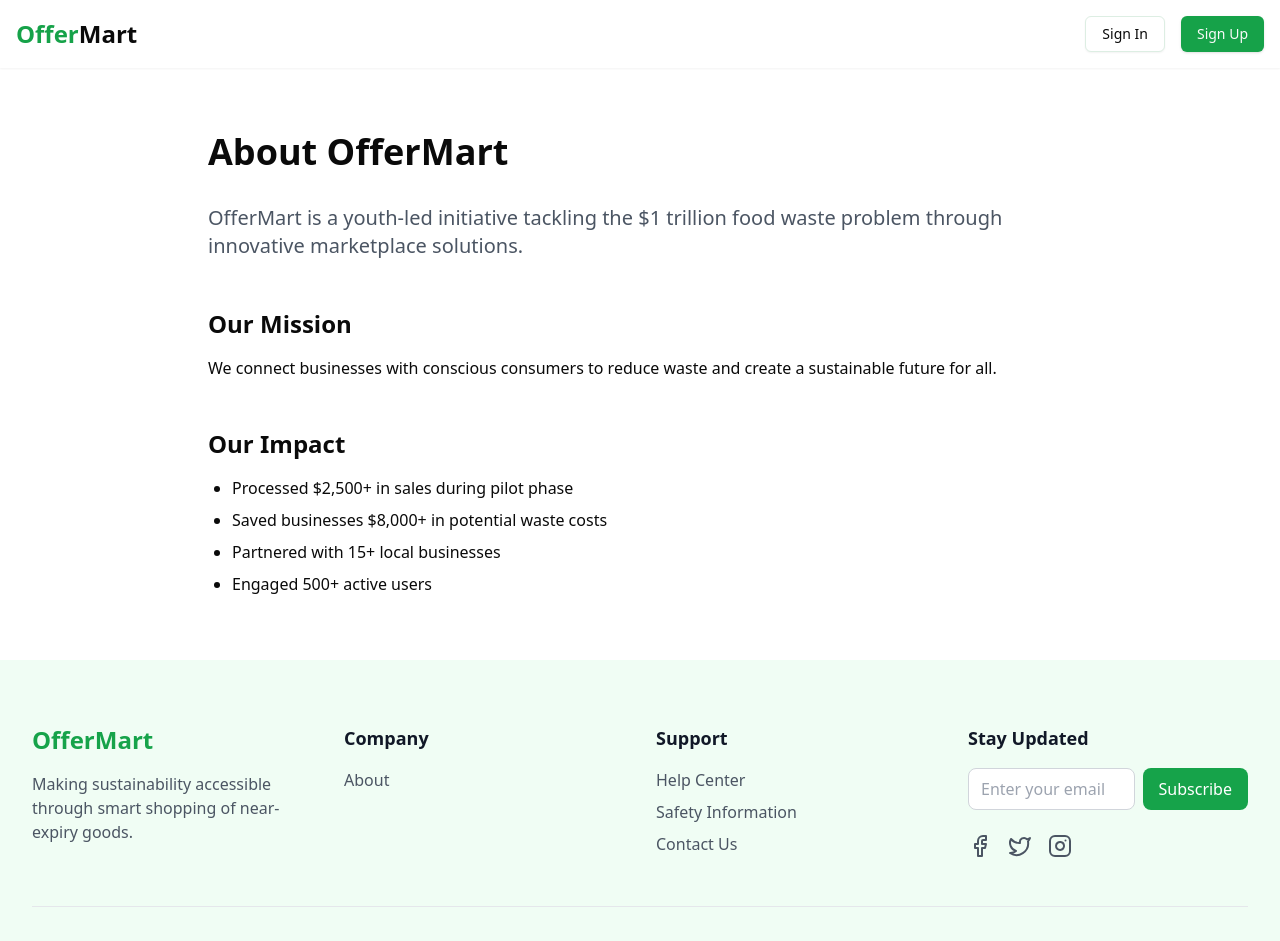
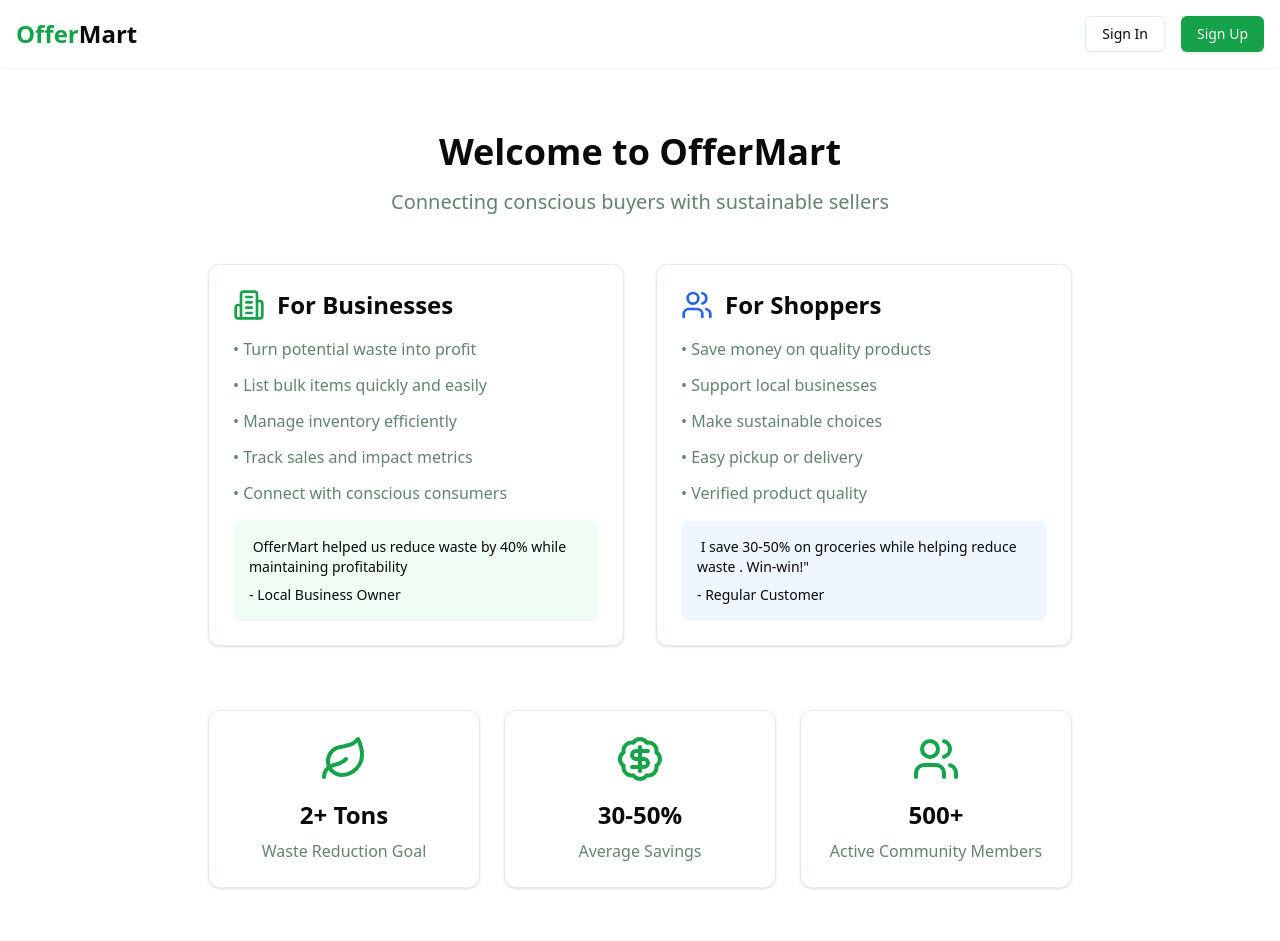
Before and after one commit to dineshchhantyal/offermart, a Next.js app: page /about in a window 1280 px wide. Shown: the top 941 px of the page. Built offline with nearby package versions, Linux system fonts and the light colour scheme; no server answers.

Commit message:
Update About page to enhance content and reflect OfferMart's mission and benefits for businesses and shoppers

```diff
--- a/src/app/about/page.tsx
+++ b/src/app/about/page.tsx
@@ -1,34 +1,93 @@
 import { Metadata } from "next";
+import { Building2, Users, Leaf, BadgeDollarSign } from "lucide-react";
+import { Card } from "@/components/ui/card";
 
 export const metadata: Metadata = {
-  title: "About Us",
+  title: "About OfferMart - Sustainable Shopping Made Simple",
   description:
-    "Learn about OfferMart's mission to reduce waste through smart shopping",
+    "Join OfferMart to reduce waste and save money. Perfect for businesses looking to minimize losses and shoppers seeking great deals.",
 };
 
 export default function AboutPage() {
   return (
     <div className="container mx-auto px-4 py-16 max-w-4xl">
-      <h1 className="text-4xl font-bold mb-8">About OfferMart</h1>
+      <div className="text-center mb-12">
+        <h1 className="text-4xl font-bold mb-4">Welcome to OfferMart</h1>
+        <p className="text-xl text-muted-foreground">
+          Connecting conscious buyers with sustainable sellers
+        </p>
+      </div>
+
+      <div className="grid md:grid-cols-2 gap-8 mb-16">
+        <Card className="p-6 space-y-4">
+          <div className="flex items-center gap-3">
+            <Building2 className="h-8 w-8 text-green-600" />
+            <h2 className="text-2xl font-bold">For Businesses</h2>
+          </div>
+          <div className="space-y-3 text-muted-foreground">
+            <p>• Turn potential waste into profit</p>
+            <p>• List bulk items quickly and easily</p>
+            <p>• Manage inventory efficiently</p>
+            <p>• Track sales and impact metrics</p>
+            <p>• Connect with conscious consumers</p>
+          </div>
+          <div className="mt-4 p-4 bg-green-50 dark:bg-green-900/20 rounded-lg">
+            <p className="text-sm">
+              &nbsp;OfferMart helped us reduce waste by 40% while maintaining
+              profitability&nbsp;
+            </p>
+            <p className="text-sm font-medium mt-2">- Local Business Owner</p>
+          </div>
+        </Card>
+
+        <Card className="p-6 space-y-4">
+          <div className="flex items-center gap-3">
+            <Users className="h-8 w-8 text-blue-600" />
+            <h2 className="text-2xl font-bold">For Shoppers</h2>
+          </div>
+          <div className="space-y-3 text-muted-foreground">
+            <p>• Save money on quality products</p>
+            <p>• Support local businesses</p>
+            <p>• Make sustainable choices</p>
+            <p>• Easy pickup or delivery</p>
+            <p>• Verified product quality</p>
+          </div>
+          <div className="mt-4 p-4 bg-blue-50 dark:bg-blue-900/20 rounded-lg">
+            <p className="text-sm">
+              &nbsp;I save 30-50% on groceries while helping reduce waste
+              .&nbsp;Win-win!"
+            </p>
+            <p className="text-sm font-medium mt-2">- Regular Customer</p>
+          </div>
+        </Card>
+      </div>
+
+      <div className="grid sm:grid-cols-2 lg:grid-cols-3 gap-6 mb-16">
+        <Card className="p-6 text-center">
+          <Leaf className="h-12 w-12 mx-auto mb-4 text-green-600" />
+          <h3 className="text-2xl font-bold mb-2">2+ Tons</h3>
+          <p className="text-muted-foreground">Waste Reduction Goal</p>
+        </Card>
+        <Card className="p-6 text-center">
+          <BadgeDollarSign className="h-12 w-12 mx-auto mb-4 text-green-600" />
+          <h3 className="text-2xl font-bold mb-2">30-50%</h3>
+          <p className="text-muted-foreground">Average Savings</p>
+        </Card>
+        <Card className="p-6 text-center sm:col-span-2 lg:col-span-1">
+          <Users className="h-12 w-12 mx-auto mb-4 text-green-600" />
+          <h3 className="text-2xl font-bold mb-2">500+</h3>
+          <p className="text-muted-foreground">Active Community Members</p>
+        </Card>
+      </div>
+
       <div className="prose dark:prose-invert max-w-none">
-        <p className="text-xl mb-8 text-gray-600 dark:text-gray-300">
-          OfferMart is a youth-led initiative tackling the $1 trillion food
-          waste problem through innovative marketplace solutions.
+        <h2 className="text-2xl font-bold mb-4">Our Commitment</h2>
+        <p className="text-muted-foreground">
+          At OfferMart, we&apos;re building a sustainable future by connecting
+          businesses with conscious consumers. Our platform makes it easy to
+          reduce waste while creating value for everyone involved. Join us in
+          making a difference, one purchase at a time.
         </p>
-
-        <h2 className="text-2xl font-bold mt-12 mb-4">Our Mission</h2>
-        <p className="mb-6">
-          We connect businesses with conscious consumers to reduce waste and
-          create a sustainable future for all.
-        </p>
-
-        <h2 className="text-2xl font-bold mt-12 mb-4">Our Impact</h2>
-        <ul className="list-disc pl-6 space-y-2">
-          <li>Processed $2,500+ in sales during pilot phase</li>
-          <li>Saved businesses $8,000+ in potential waste costs</li>
-          <li>Partnered with 15+ local businesses</li>
-          <li>Engaged 500+ active users</li>
-        </ul>
       </div>
     </div>
   );
```
